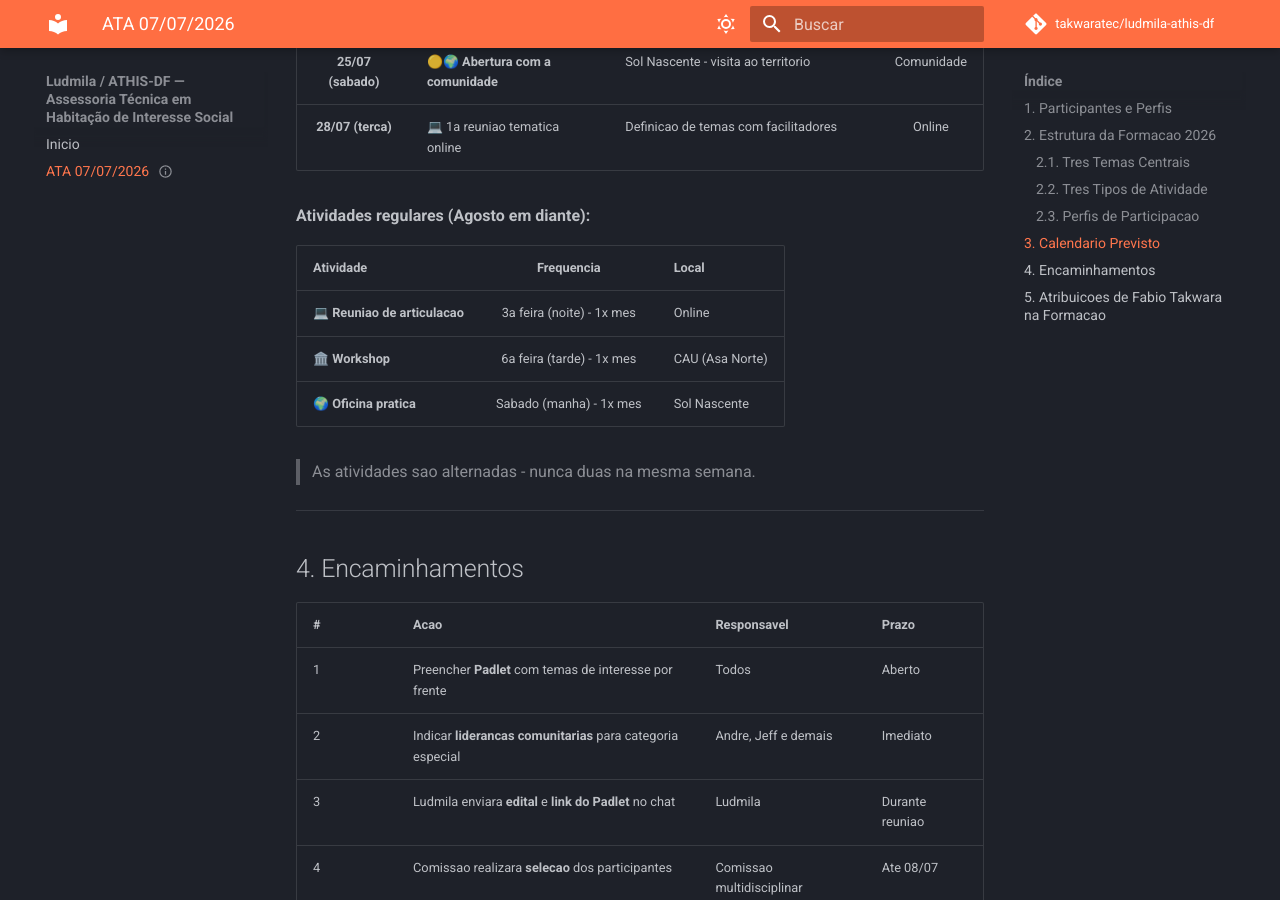
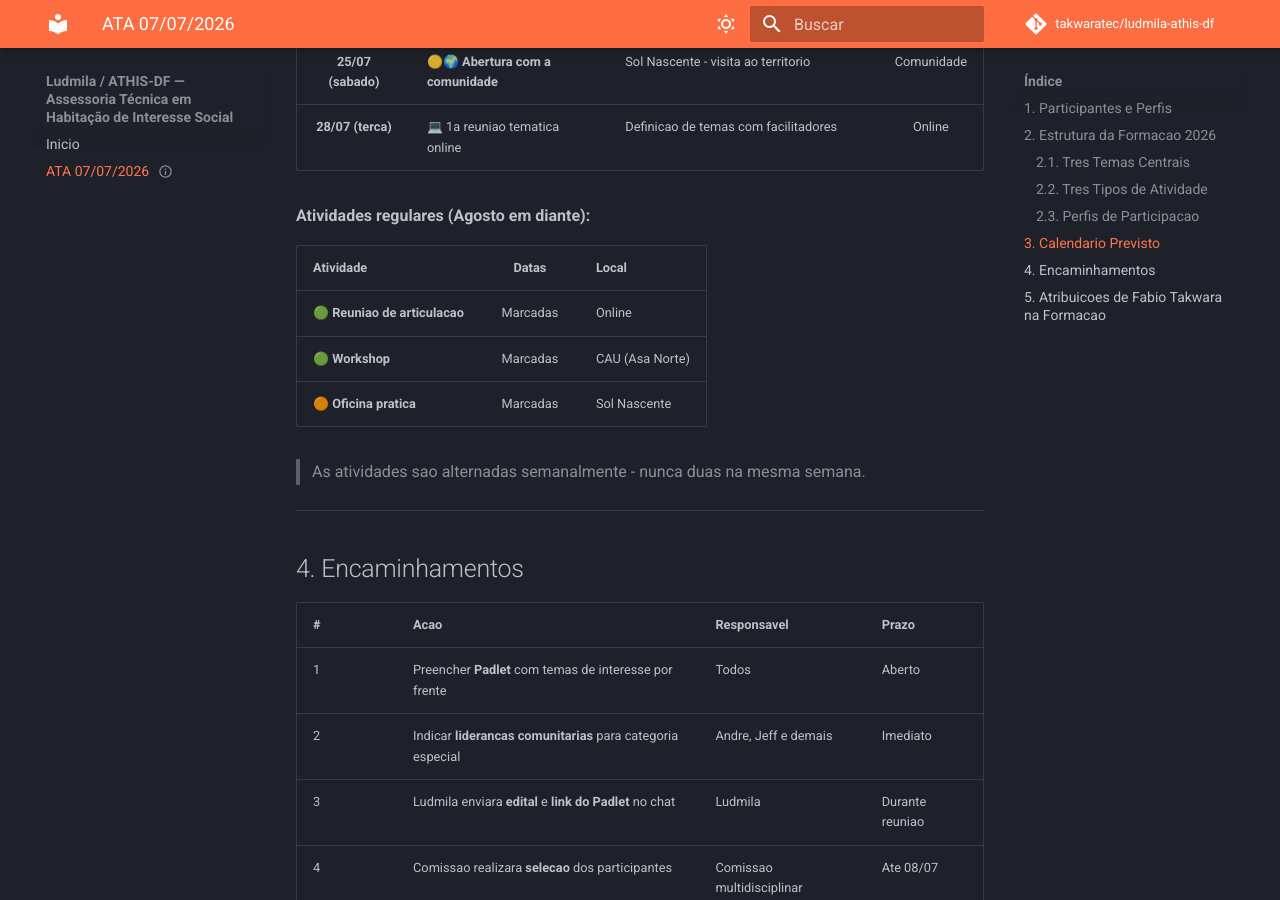
Before and after one commit to takwaratec/ludmila-athis-df, an MkDocs documentation site: the page built from docs/atas/2026-07-07_ATA_ALINHAMENTO_FORMACAO_ATHIS.md, in a window 1280 px wide and 900 px high, scrolled down 2600 px. Built offline with MkDocs 1.6.1 and Material for MkDocs 9.7.7, drawn with Linux system fonts in a browser that asks for light colours; comment, search, counter and statistics services are not loaded.

Commit message:
fix: frequencia corrigida - datas marcadas (nao 1x mes) + cores verde/laranja

```diff
--- a/docs/atas/2026-07-07_ATA_ALINHAMENTO_FORMACAO_ATHIS.md
+++ b/docs/atas/2026-07-07_ATA_ALINHAMENTO_FORMACAO_ATHIS.md
@@ -78,13 +78,13 @@ status: Registro Consolidado
 
 **Atividades regulares (Agosto em diante):**
 
-| Atividade | Frequencia | Local |
-|-----------|:----------:|-------|
-| 💻 **Reuniao de articulacao** | 3a feira (noite) - 1x mes | Online |
-| 🏛️ **Workshop** | 6a feira (tarde) - 1x mes | CAU (Asa Norte) |
-| 🌍 **Oficina pratica** | Sabado (manha) - 1x mes | Sol Nascente |
+| Atividade | Datas | Local |
+|-----------|:-----:|-------|
+| 🟢 **Reuniao de articulacao** | Marcadas | Online |
+| 🟢 **Workshop** | Marcadas | CAU (Asa Norte) |
+| 🟠 **Oficina pratica** | Marcadas | Sol Nascente |
 
-> As atividades sao alternadas - nunca duas na mesma semana.
+> As atividades sao alternadas semanalmente - nunca duas na mesma semana.
 
 ---
 
```
